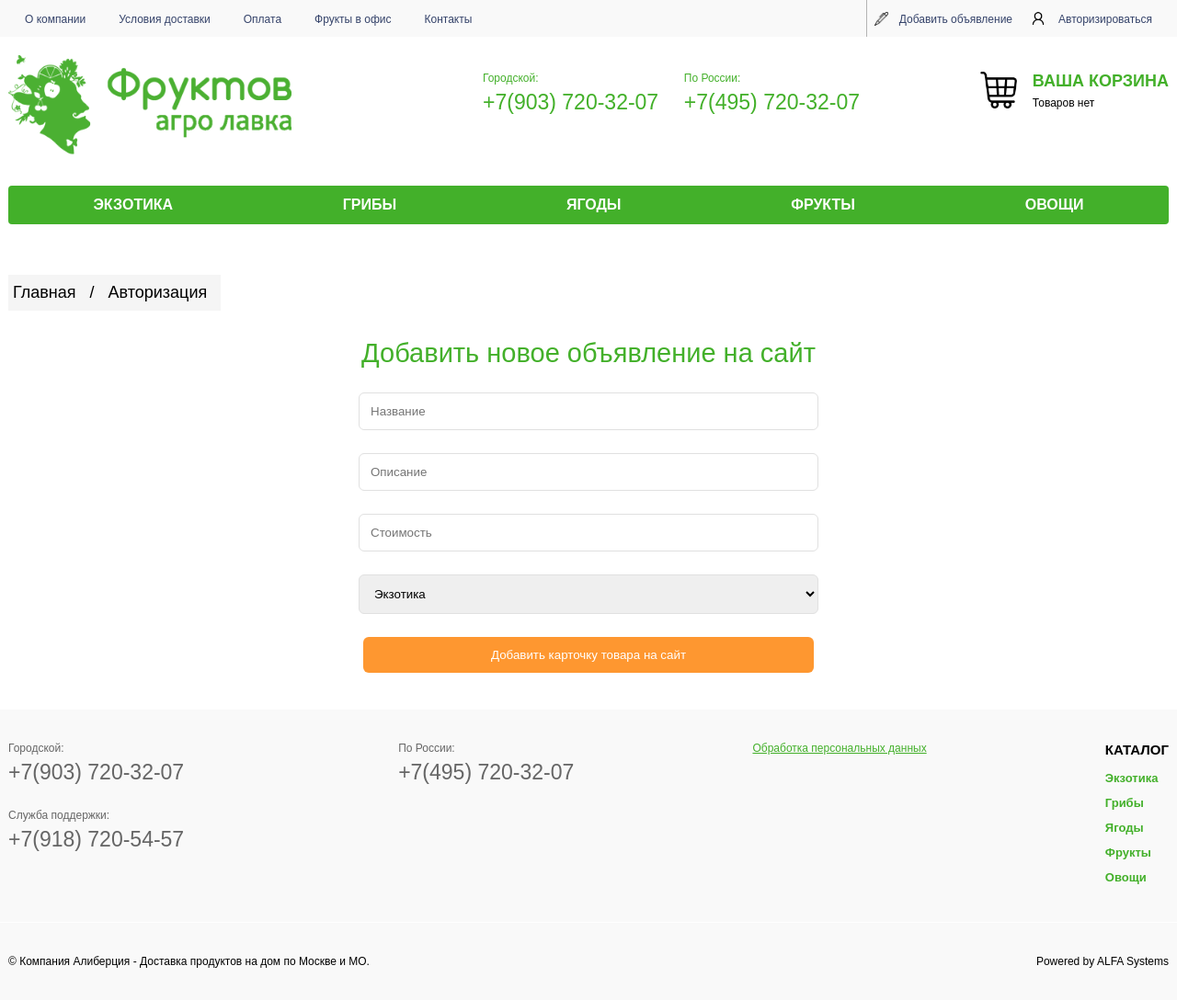
After one commit to Rollfreeze/shopProject, a PHP site: page /pages/add_advertisment.php in a window 1280 px wide. The commit adds this page. Shown: the whole page at 92% size. Run offline with PHP 8.4, Linux system fonts and the light colour scheme.

Commit message:
добавить объявление

```diff
--- a/src/css/style.css
+++ b/src/css/style.css
@@ -57,6 +57,15 @@
     background-size: 100%;
     background-repeat: no-repeat;
     /* background-position: center; */
+}
+
+.edit-box {
+    display: inline-block;
+    width: 15px;
+    height: 15px;
+    background-image: url("../assets/edit.png");
+    background-size: 100%;
+    background-repeat: no-repeat;
 }
 
 .nav-left > a:hover, .nav-right > a:hover {
@@ -809,7 +818,12 @@ td {
     margin: 0 auto;
 }
 
-.auth_form_input {
+.authorization-form-2 {
+    width: 500px;
+    margin: 0 auto;
+}
+
+.auth_form_input, .form-select {
     padding: 12px;
     border: 1px solid #E0E0E0;
     outline: 0;
@@ -817,6 +831,11 @@ td {
     display: block;
     margin: 0 auto;
     margin-bottom: 25px;
+    width: 100%;
+}
+
+.form-select {
+    width: 100%;
 }
 
 .auth_form_button {
--- /dev/null
+++ b/src/pages/add_advertisment.php
@@ -0,0 +1,55 @@
+<!DOCTYPE html>
+<html lang="en">
+<head>
+    <meta charset="UTF-8">
+    <meta http-equiv="X-UA-Compatible" content="IE=edge">
+    <meta name="viewport" content="width=device-width, initial-scale=1.0">
+    <link rel="stylesheet" href="../css/styleBase.css">
+    <link rel="stylesheet" href="../css/style.css">
+    <title>Добавить объявление</title>
+</head>
+<body>
+    <?php
+        require_once "../php/general_page.php";
+        echo getHeader();
+    ?>
+
+    <!-- bread bar -->
+    <div class="container">
+        <main class="main">
+           <div class="bread-bar">
+                <a class="bread-bar-item" href="index.php" style="margin-left: 0px">Главная</a>
+                <span class="bread-slesh">/</span>
+                <a class="bread-bar-item" href="authorization_page.php">Авторизация</a>
+           </div>
+        </main>
+    </div>
+
+    <div class="container">
+        <div class="personal-data-law-box">
+            <h1 class="h1" style="text-align: center; margin-top: 0px;">Добавить новое объявление на сайт</h1>
+
+            <form class="authorization-form-2">
+                <input class="auth_form_input" type="text" name="username" maxlength="100" minlength="4" pattern="^[a-zA-Z0-9_.-]*$" id="username" placeholder="Название" required>
+                <input class="auth_form_input" type="text" name="password" maxlength="100" minlength="4" pattern="^[a-zA-Z0-9_.-]*$" id="password" placeholder="Описание" required>
+                <input class="auth_form_input" type="text" name="price" maxlength="100" minlength="4" pattern="^[a-zA-Z0-9_.-]*$" id="price" placeholder="Стоимость" required>
+                <select class="form-select" name="category" id="category" required>
+                    <option value="Экзотика">Экзотика</option>
+                    <option value="Грибы">Грибы</option>
+                    <option value="Ягоды">Ягоды</option>
+                    <option value="Фрукты">Фрукты</option>
+                    <option value="Овощи">Овощи</option>
+                </select>
+
+                <button class="auth_form_button" type="submit">Добавить карточку товара на сайт</button>
+                <!-- <button class="product-button">Купить продукт</button> -->
+            </form>
+        </div>
+    </div>
+
+    <?php
+        require_once "../php/general_page.php";
+        echo getFooter();
+    ?>
+</body>
+</html>
--- a/src/php/general_page.php
+++ b/src/php/general_page.php
@@ -6,6 +6,7 @@
             <!-- Gray-Nav-Row -->
             <div class="gray-box">
                 <div class="container">
+
                     <div class="nav">
                         <div class="nav-left">
                             <a href="about_us.php">О компании</a>
@@ -16,10 +17,13 @@
                         </div>
 
                         <div class="nav-right">
+                            <div class="edit-box"></div>
+                            <a href="add_advertisment.php">Добавить объявление</a>
                             <div class="auth-box"></div>
                             <a href="authorization_page.php">Авторизироваться</a>
                         </div>
                     </div>
+
                 </div>
             </div>
 
```
Also changed, not shown: src/assets/edit.png (added), src/assets/edit2.png (added).
